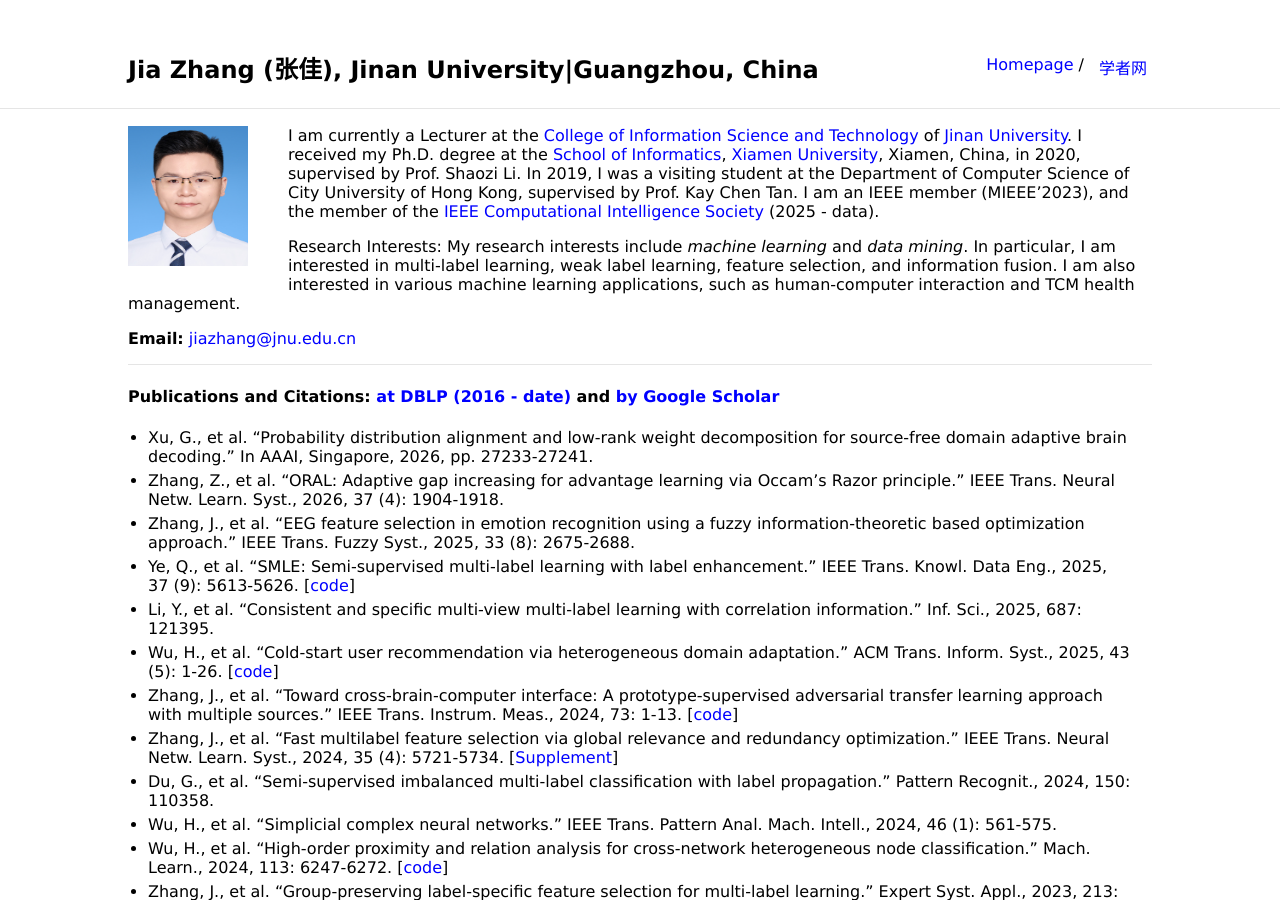
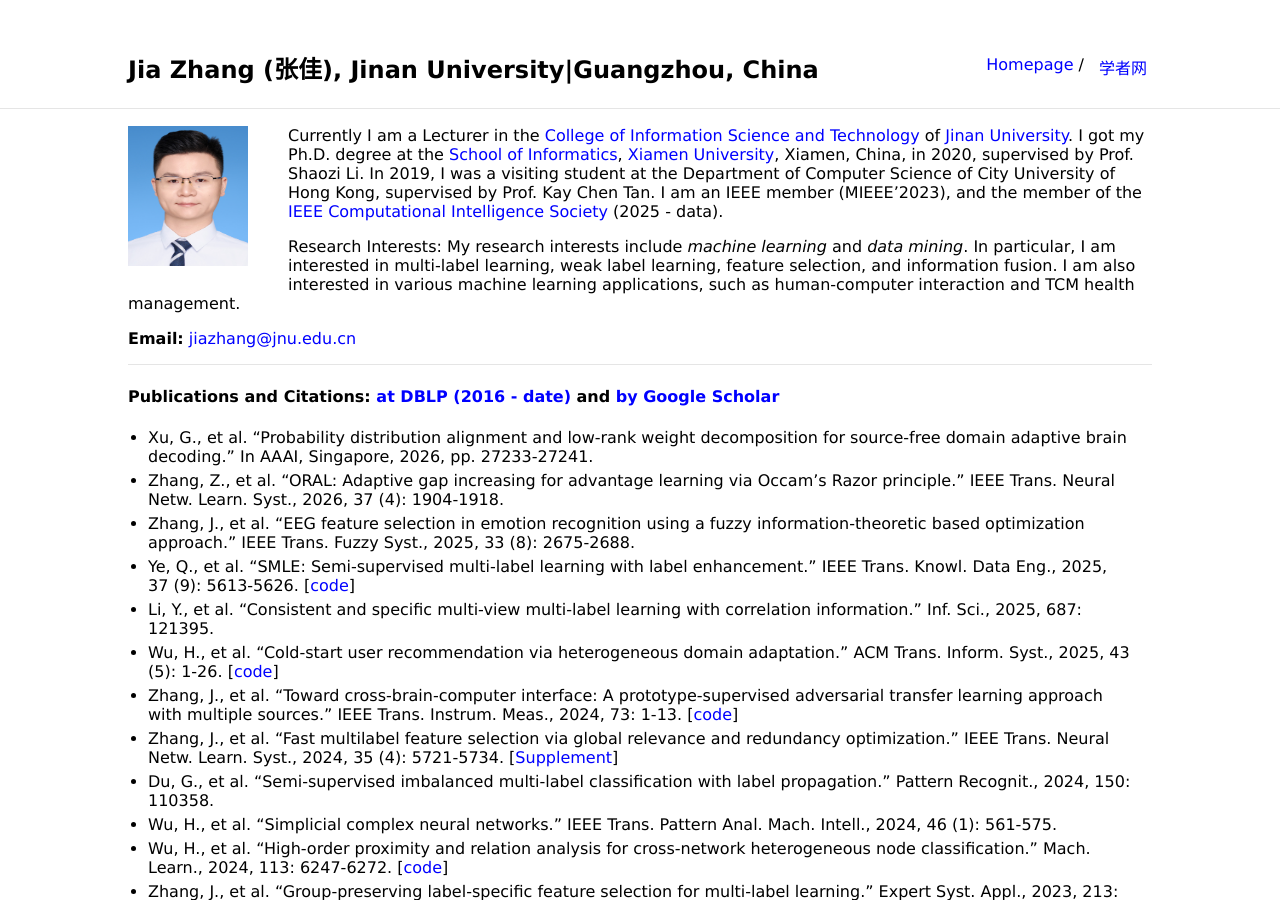
Before and after one commit to jiazhang-ml/jiazhang-ml.github.io, a Jekyll site: the page built from index.md, in a window 1280 px wide and 900 px high. Built offline with Jekyll 4.4.1, drawn with Linux system fonts in a browser that asks for light colours.

Commit message:
Update index.md

```diff
--- a/index.md
+++ b/index.md
@@ -5,7 +5,7 @@ layout: default
 
 <img class="profile-picture" src="jiazhang.jpg">
 
-I am currently a Lecturer at the [College of Information Science and Technology](https://xxxy.jnu.edu.cn/main.htm) of [Jinan University](https://www.jnu.edu.cn/). I received my Ph.D. degree at the [School of Informatics](https://informatics.xmu.edu.cn/), [Xiamen University](https://www.xmu.edu.cn/), Xiamen, China, in 2020, supervised by Prof. Shaozi Li. In 2019, I was a visiting student at the Department of Computer Science of City University of Hong Kong, supervised by Prof. Kay Chen Tan. I am an IEEE member (MIEEE'2023), and the member of the [IEEE Computational Intelligence Society](https://cis.ieee.org/) (2025 - data).
+Currently I am a Lecturer in the [College of Information Science and Technology](https://xxxy.jnu.edu.cn/main.htm) of [Jinan University](https://www.jnu.edu.cn/). I got my Ph.D. degree at the [School of Informatics](https://informatics.xmu.edu.cn/), [Xiamen University](https://www.xmu.edu.cn/), Xiamen, China, in 2020, supervised by Prof. Shaozi Li. In 2019, I was a visiting student at the Department of Computer Science of City University of Hong Kong, supervised by Prof. Kay Chen Tan. I am an IEEE member (MIEEE'2023), and the member of the [IEEE Computational Intelligence Society](https://cis.ieee.org/) (2025 - data).
 
 Research Interests: My research interests include *machine learning* and *data mining*. In particular, I am interested in multi-label learning, weak label learning, feature selection, and information fusion. I am also interested in various machine learning applications, such as human-computer interaction and TCM health management.
 
```
